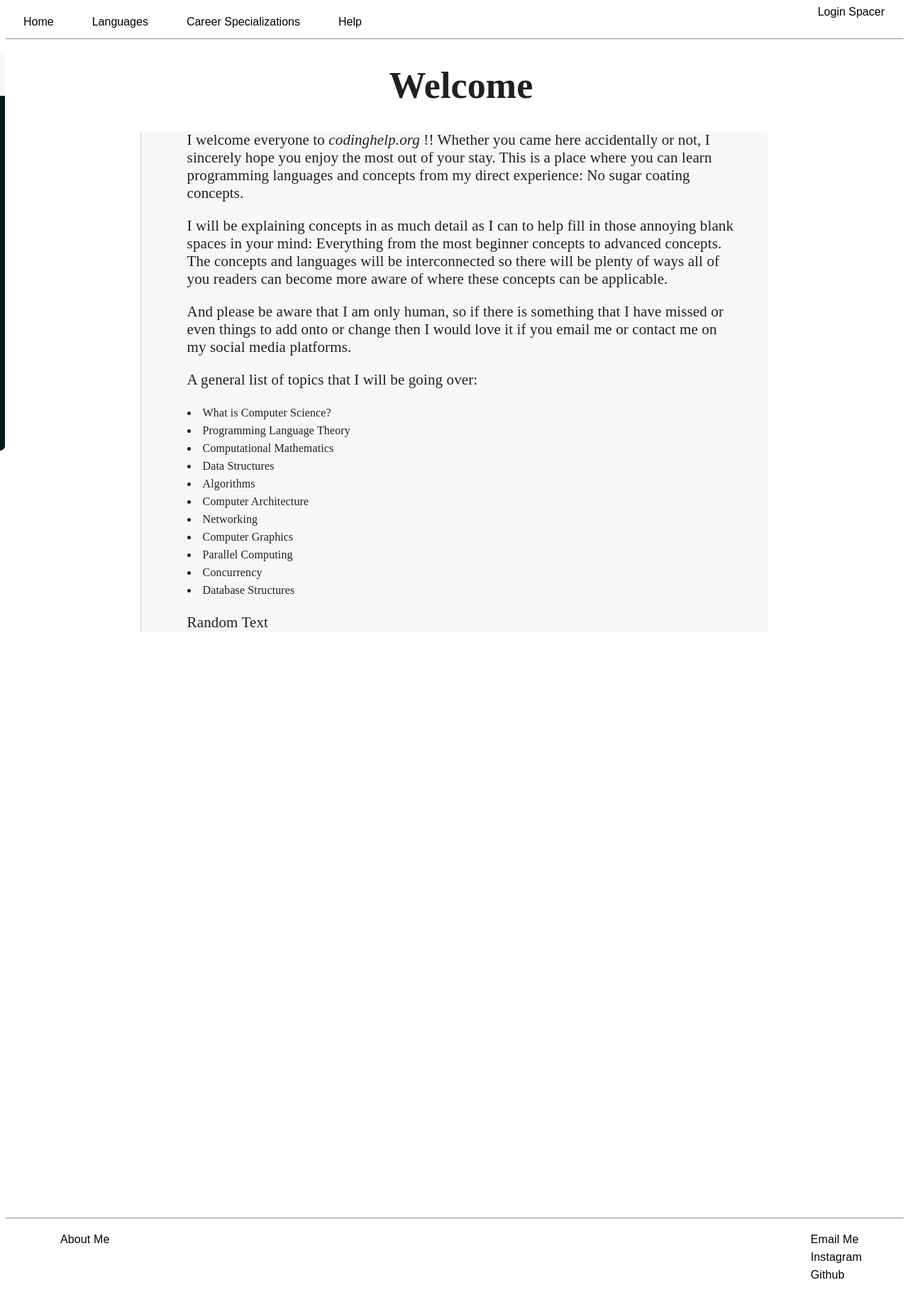
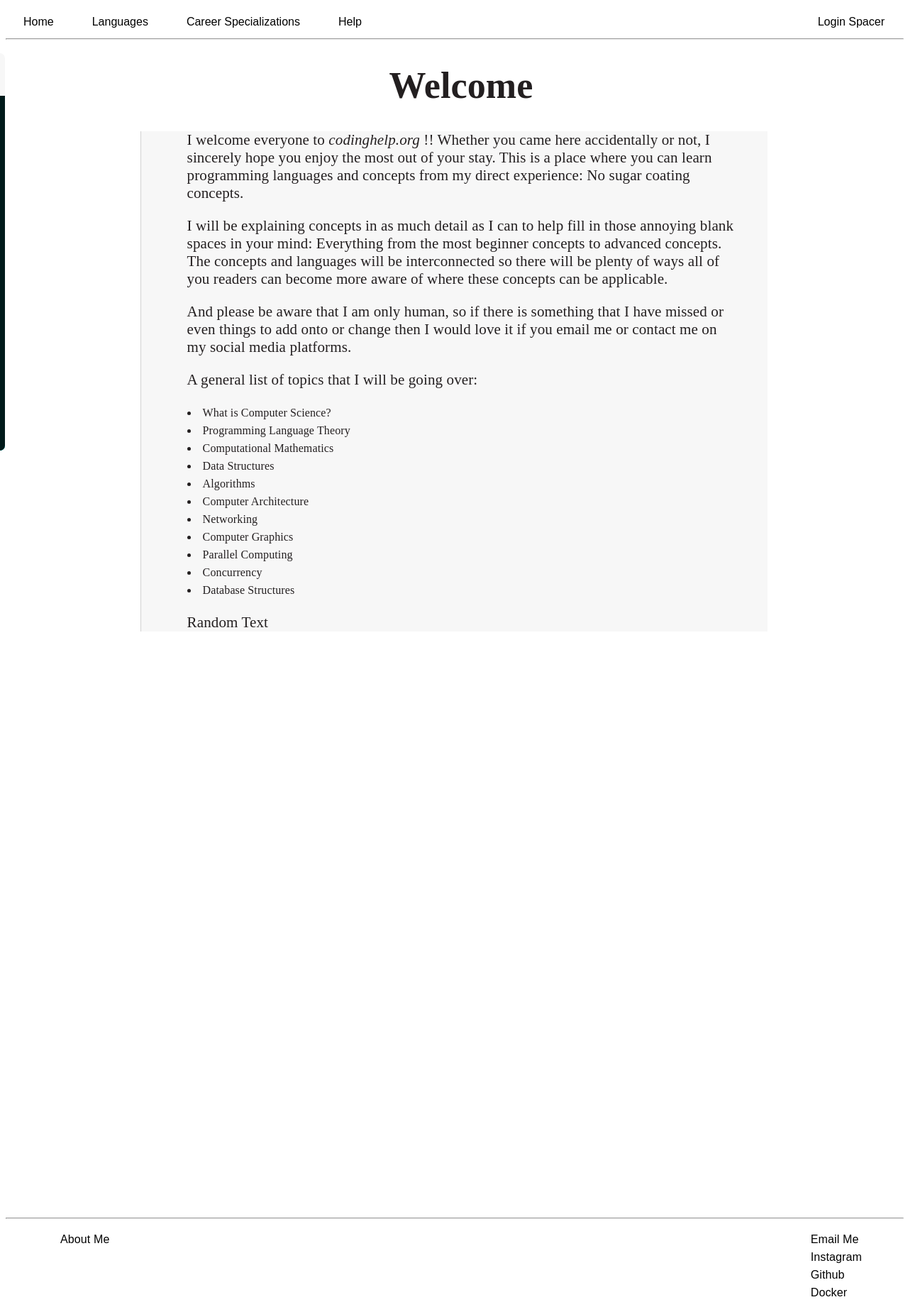
Before and after one commit to alex43002/CodingSite, a PHP site: page /home in a window 1280 px wide. Shown: the whole page at 71% size. Before the commit the page ends 1802 px from the top, so only its background shows below. Run offline with PHP 8.4, Linux system fonts and the light colour scheme.

Commit message:
Minor header and footer change

```diff
--- a/home.php
+++ b/home.php
@@ -26,7 +26,7 @@
             <a id = "TopRef" href = "help">Help</a>
         </div>
         <div style = float:right>
-	        <a id = "TopRef" id = "loginButton" onclick="document.getElementById('login').style.display = 'block'" >Login Spacer</a>
+	        <a id = "TopRef" class = "loginButton" onclick="document.getElementById('login').style.display = 'block'" >Login Spacer</a>
 
             <!-- Login form -->
             <div id = "login" class = "modal">
@@ -157,6 +157,9 @@
             <li>
                 <a href = "https://github.com/alex43002?tab=repositories">Github</a>
             </li>
+            <li>
+                <a href = "https://hub.docker.com/u/ajd27">Docker</a>
+            </li>
         </div>
     </footer>
 </body>
--- a/pages/home/hStyle.css
+++ b/pages/home/hStyle.css
@@ -8,7 +8,7 @@ a
   padding: 14px 25px;
 }
 
-a:link, a:visited, #loginButton
+a:link, a:visited, .loginButton
 {
     color: black;
     text-align: center;
```
